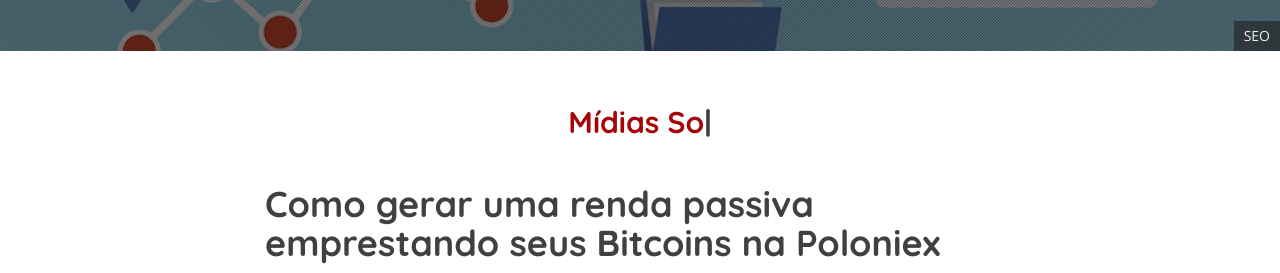
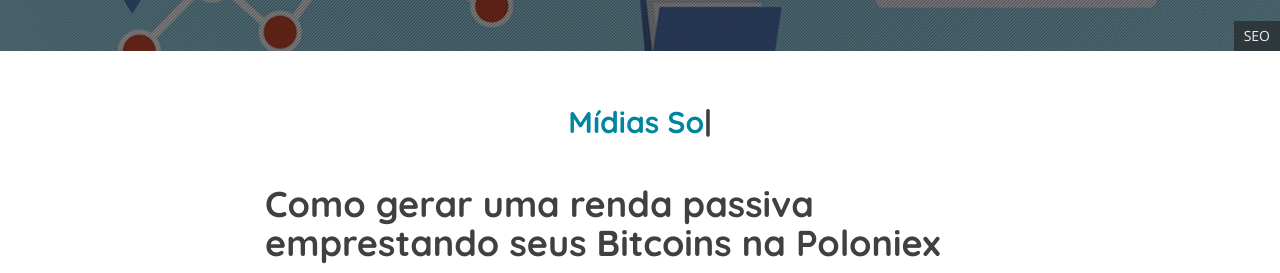
Before and after one commit to defremont/defremont.github.io, a Jekyll site: the page built from index.html, in a window 1280 px wide. Shown: the part 539-812 px from the top of the page. Built offline with Jekyll 4.4.1, drawn with Linux system fonts in a browser that asks for light colours; nearby versions of some CDN libraries; the list of posts is cut into pages by our own code; grey boxes are pictures that could not be loaded.

Commit message:
typed color

```diff
--- a/css/main.css
+++ b/css/main.css
@@ -175,7 +175,9 @@
     padding: 0;
   }
 }
-
+.typed{
+    color:#0085a1
+}
 .navbar-custom .avatar-container {
   opacity: 1;
   position: absolute;
--- a/index.html
+++ b/index.html
@@ -29,7 +29,7 @@
   <div class="row">
     <div class="col-sm-12">
       <div class="text-center">
-          <h2><span class="typed" style="color:#a50509";></span></h2>
+          <h2><span class="typed"></span></h2>
       </div>
     </div>
   </div>
```
